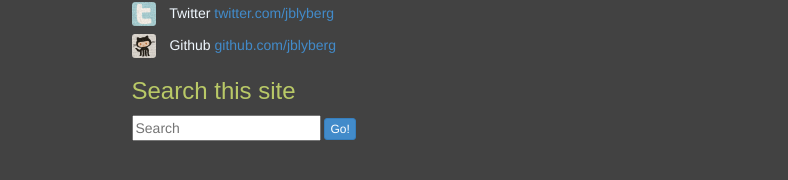
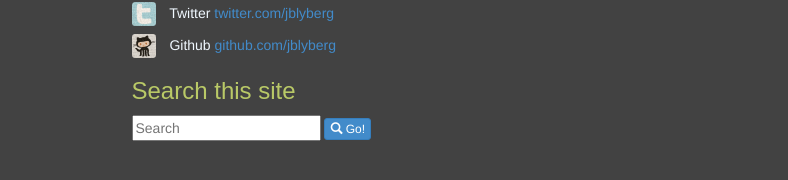
Before and after one commit to jblyberg/jblyberg.github.io, a Jekyll site: the page built from index.html, in a window 1280 px wide. Shown: the part 423-603 px from the top of the page, without its empty margins (210-998 px from the left). Built offline with Jekyll 4.4.1, drawn with Linux system fonts in a browser that asks for light colours; nearby versions of some CDN libraries; some web fonts are replaced; Markdown is read by kramdown in place of the engine named in the settings.

Commit message:
Minor style changes

```diff
--- a/assets/css/style.css
+++ b/assets/css/style.css
@@ -31,10 +31,6 @@ body {
   margin: 25px 0px 30px;
 }
 
-.post hr {
-	width: 90%;
-}
-
 .social-buttons {
 	margin: 15px 0px 15px;
 }
@@ -56,11 +52,6 @@ ul#contact-icons img {
 	top: 7px;
 }
 
-#disqus_thread {
-	width: 90%;
-  margin: 0px 30px 0px 30px;
-}
-
 pre {
   background-color: #333;
   width: 90%;
--- a/index.html
+++ b/index.html
@@ -43,11 +43,8 @@ title: Your New Jekyll Site
 		<h3>Search this site</h3>
 		<form action="http://www.google.com/search" id="search" method="get">
       <input name="sitesearch" type="hidden" value="jfb.io" />
-      <span class="search-icon js-search-action">
-      <i class="icon-search"></i>
-      </span>
       <input type="text" name="q" class="search-query" placeholder="Search">
-      <input type="submit" class="btn btn-primary btn-xs" value="Go!">
+      <button type="submit" class="btn btn-primary btn-xs"><span class="glyphicon glyphicon-search"></span></i> Go!</button>
     </form>
   </div>
 	<div class="col-md-6">
```
